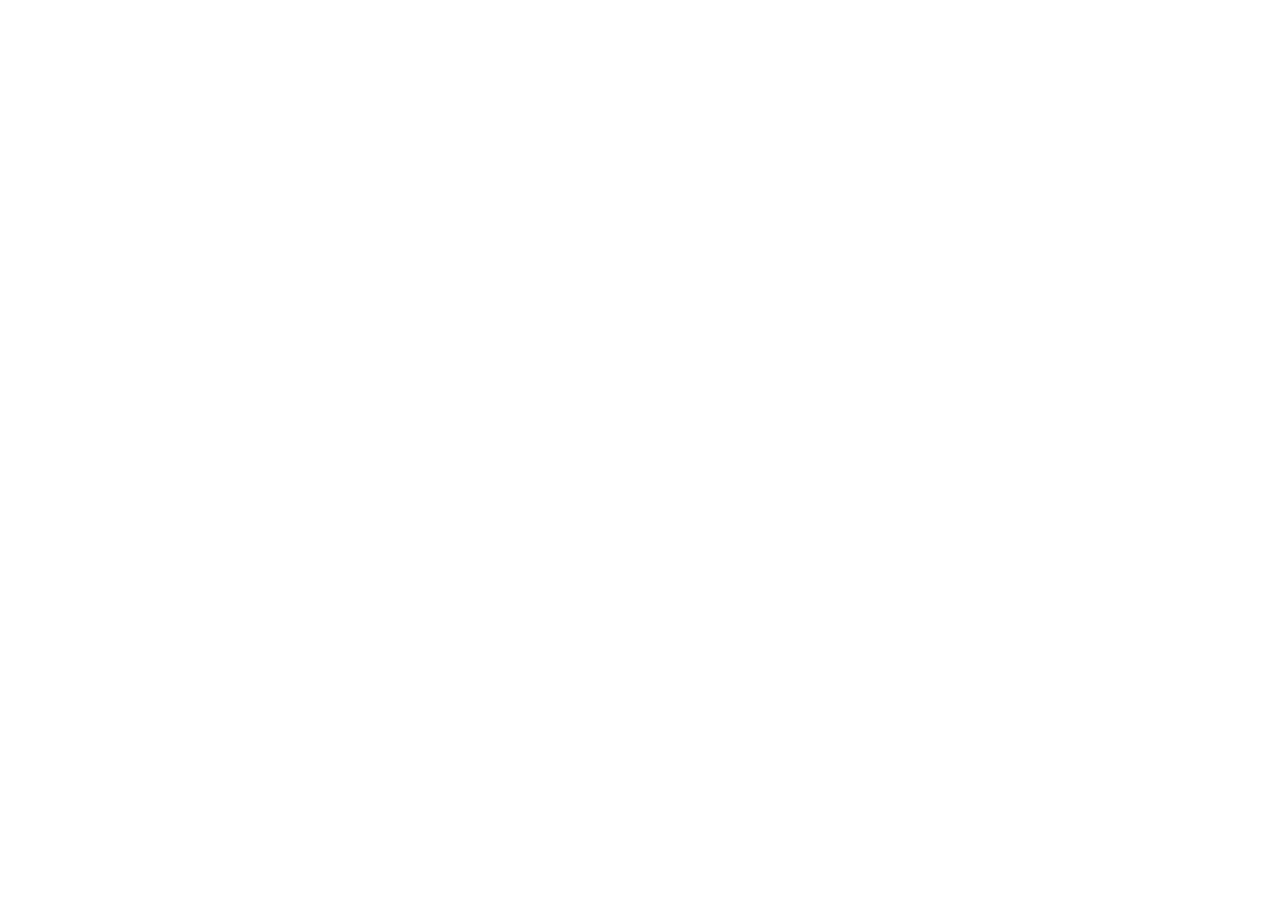
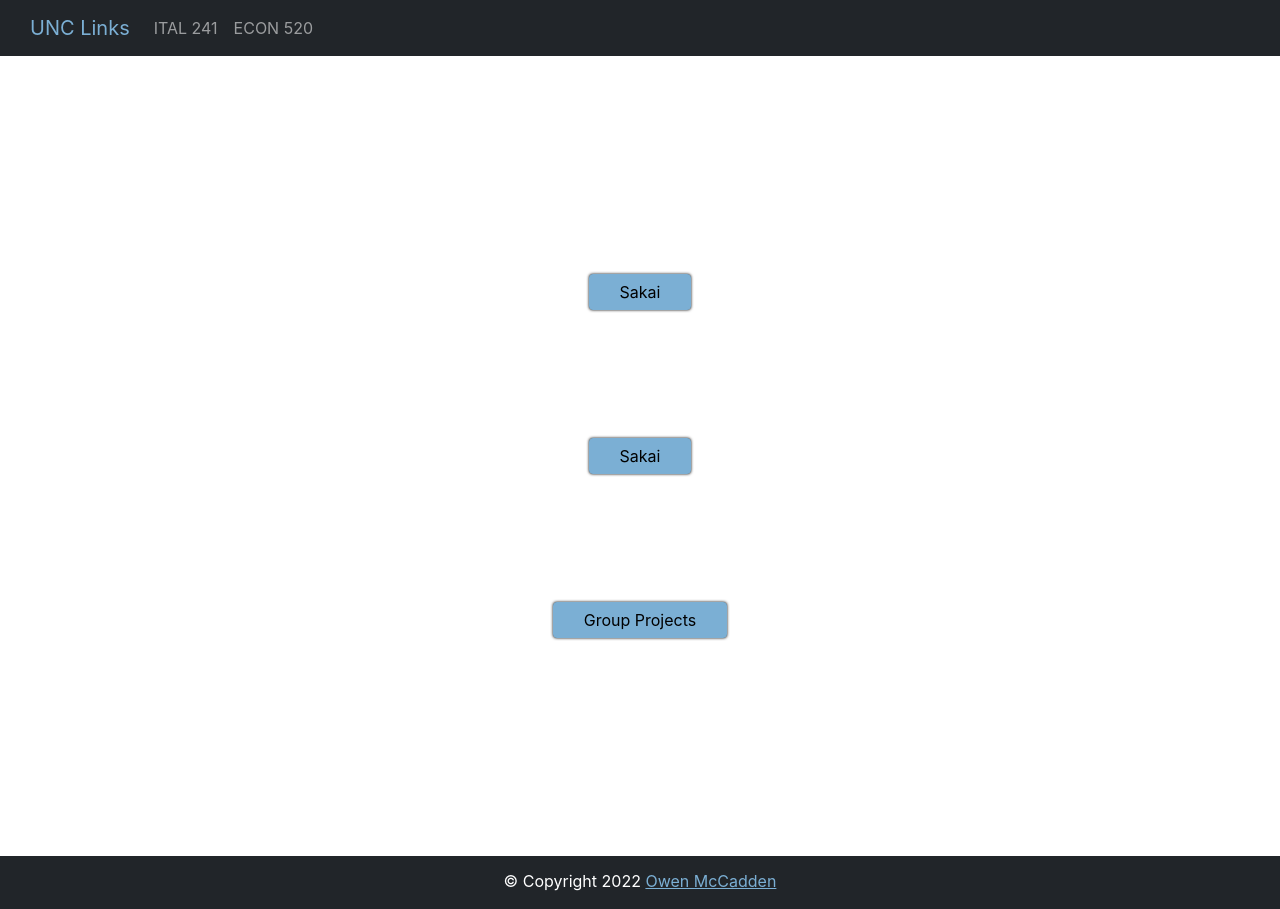
Before and after one commit to owenmccadden/unc_links, a React (Create React App) app: page /ital-241 in a window 1280 px wide. Before the commit this address had no page. Before the commit the page ends 800 px from the top, so only its background shows below. Built offline with nearby package versions, Linux system fonts and the light colour scheme.

Commit message:
spring 23 setup

```diff
--- a/src/App.js
+++ b/src/App.js
@@ -12,18 +12,19 @@ import Econ411 from  './Routes/Econ411';
 import Lfit113 from './Routes/Lfit113';
 import Comp495 from './Routes/Comp495';
 
+
+
 import Home from './Routes/Home';
+import Ital241 from './Routes/Ital241';
+import Econ520 from './Routes/Econ520';
 
 
 function App() {
   return (
     <Routes>
       <Route path="/" element={<Home/>}/>
-      <Route path="/geol-101" element={<Geol101/>}/>
-      <Route path="/arth-387" element={<Arth387/>}/>
-      <Route path="/econ-411" element={<Econ411/>}/>
-      <Route path="/lfit-113" element={<Lfit113/>}/>
-      <Route path="/comp-495" element={<Comp495/>}/>
+      <Route path="/ital-241" element={<Ital241/>}/>
+      <Route path="/econ-520" element={<Econ520/>}/>
     </Routes>
   );
 }
--- a/src/Components/NavBar.js
+++ b/src/Components/NavBar.js
@@ -16,19 +16,10 @@ const NavBar = () => {
             <Navbar.Collapse>
                 <Nav>
                     <Nav.Item>
-                        <Nav.Link as={Link} to="/geol-101">Geol 101</Nav.Link>
+                        <Nav.Link as={Link} to="/ital-241">ITAL 241</Nav.Link>
                     </Nav.Item>
                     <Nav.Item>
-                        <Nav.Link as={Link} to="/arth-387">Arth 387</Nav.Link>
-                    </Nav.Item>
-                    <Nav.Item>
-                        <Nav.Link as={Link} to="/econ-411">Econ 411</Nav.Link>
-                    </Nav.Item>
-                    <Nav.Item>
-                        <Nav.Link as={Link} to="/lfit-113">LFIT 113</Nav.Link>
-                    </Nav.Item>
-                    <Nav.Item>
-                        <Nav.Link as={Link} to="/comp-495">Comp 495</Nav.Link>
+                        <Nav.Link as={Link} to="/econ-520">ECON 520</Nav.Link>
                     </Nav.Item>
                 </Nav>
             </Navbar.Collapse>
--- /dev/null
+++ b/src/Routes/Econ520.js
@@ -0,0 +1,25 @@
+import React from 'react'
+
+// Components
+import NavBar from '../Components/NavBar'
+import Course from '../Components/Course';
+import Footer from '../Components/Footer';
+
+const Econ520 = () => {
+    return (
+        <div>
+            <NavBar />
+            <Course
+                links={[
+                    {
+                        text: "Syllabus",
+                        to: "https://sakai.unc.edu/access/lessonbuilder/item/3325025/group/e7a457be-cc48-4a6b-b0a5-ab8e5a21243e/Syllabus/Syllabus%20for%20ECON%20485.002.pdf"
+                    }
+                ]}
+            />
+            <Footer />
+        </div>
+    )
+}
+
+export default Econ520
--- /dev/null
+++ b/src/Routes/Ital241.js
@@ -0,0 +1,33 @@
+import React from 'react'
+
+// Components
+import NavBar from '../Components/NavBar'
+import Course from '../Components/Course';
+import Footer from '../Components/Footer';
+
+const Ital241 = () => {
+    return (
+        <div>
+            <NavBar />
+            <Course
+                links={[
+                    {
+                        text: "Sakai",
+                        to: "https://sakai.unc.edu/portal/site/0decf497-a84c-4a13-92f0-bc9e77239a0e"
+                    },
+                    {
+                        text: "Sakai",
+                        to: "https://sakai.unc.edu/access/content/attachment/0decf497-a84c-4a13-92f0-bc9e77239a0e/Syllabus/ba293d1c-2c64-4fb9-99f3-57b73b68383e/Ital%20241%20Spring%202023%20Veneri%20syllabus.pdf"
+                    },
+                    {
+                        text: "Group Projects",
+                        to: "https://docs.google.com/document/d/1PNveAV0CxOTnLdlpFZV1lykqGz8gJjiMJS2b49Teo7I/edit"
+                    }
+                ]}
+            />
+            <Footer/>
+        </div>
+    )
+}
+
+export default Ital241
```
